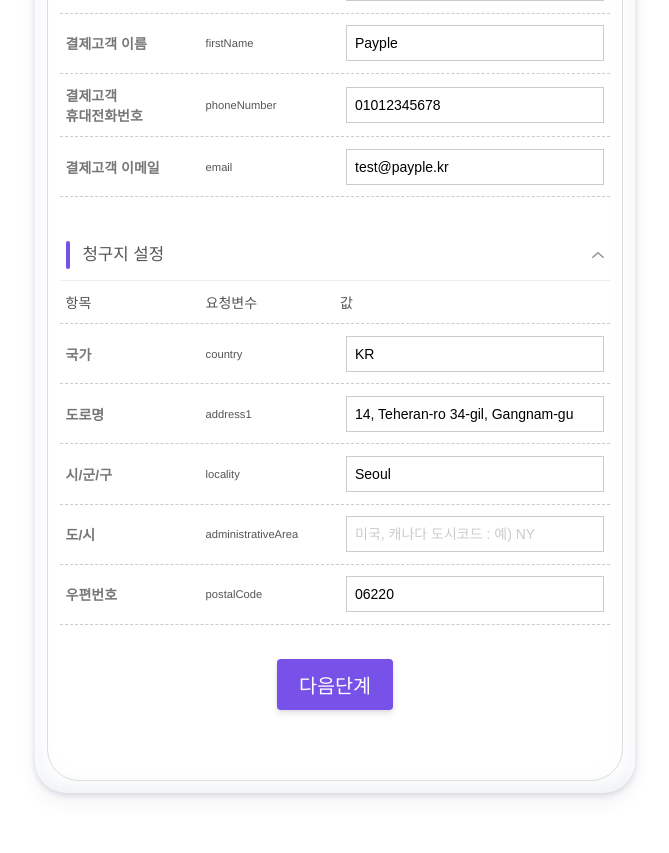
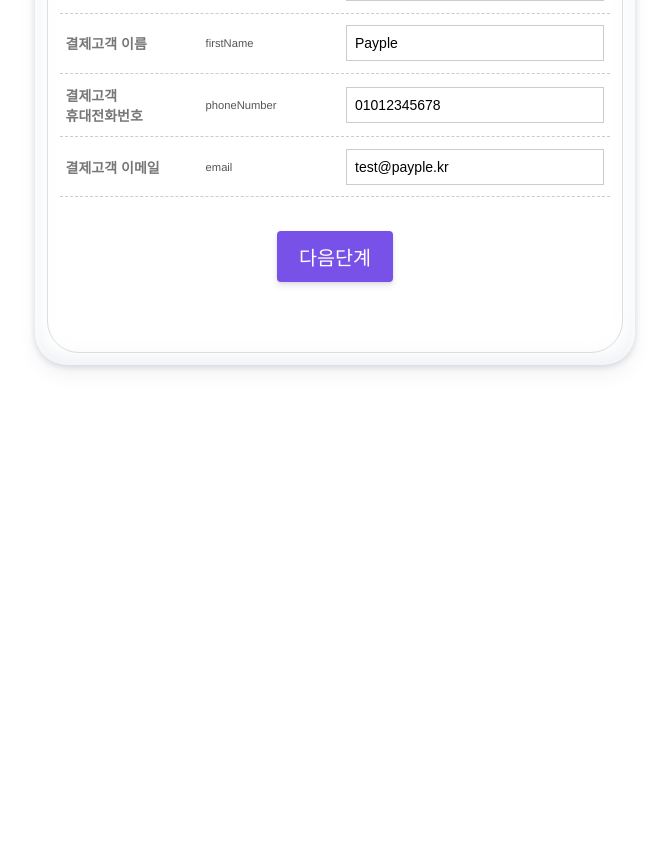
Before and after one commit to PAYPLECORP/global_sample_python, a Django app: page / in a window 1280 px wide. Shown: the part 811-1664 px from the top of the page, without its empty margins (305-974 px from the left). After the commit the page ends 1182 px from the top, so only its background shows below. Run offline with Django 3.2, Linux system fonts and the light colour scheme.

Commit message:
페이플 해외결제 스트립트 버전 변경(v.1.0.1) 및 청구지 주소 제거

```diff
--- a/global_sample_python/views.py
+++ b/global_sample_python/views.py
@@ -17,10 +17,6 @@ def order(request):
         'totalAmount': '1.00',
         'firstName': 'Payple',
         'lastName': 'Inc',
-        'country': 'KR',
-        'address1': '14, Teheran-ro 34-gil, Gangnam-gu',
-        'locality': 'Seoul',
-        'postalCode': '06220',
         'currency': 'USD',
         'email': 'test@payple.kr',
         'phoneNumber': '01012345678',
@@ -64,11 +60,6 @@ def order_result(request):
             'currency': request.POST.get('currency'),  # 통화
             'firstName': request.POST.get('firstName'),  # 카드소유주 이름
             'lastName': request.POST.get('lastName'),  # 카드소유주 성
-            'address1': request.POST.get('address1'),  # 도로명
-            'locality': request.POST.get('locality'),  # 시/구/군
-            'administrativeArea': request.POST.get('administrativeArea'),  # 국가
-            'postalCode': request.POST.get('postalCode'),  # 도/시 (국가가 미국(US), 혹은 캐나다(CA)인 경우에는 선택한 도/시 코드가 반환됩니다.)
-            'country': request.POST.get('country'),  # 우편번호
             'email': request.POST.get('email'),  # 이메일 주소
             'phoneNumber': request.POST.get('phoneNumber'),  # 휴대전화 번호
             'billing_key': request.POST.get('billing_key'),  # 빌링키 (카드정보를 암호화 한 키 값)
@@ -113,11 +104,6 @@ def payBillkey(request):
             'currency': pay_req_data.get('currency'),  # [필수] 통화
             'firstName': pay_req_data.get('firstName'),  # [선택] 카드소유주 이름 (보내지 않을 경우, 최초 결제시 입력한 카드소유주 이름으로 결제요청이 됩니다.)
             'lastName': pay_req_data.get('lastName'),  # [선택] 카드소유주 성 (보내지 않을 경우, 최초 결제시 입력한 카드소유주 성으로 결제요청이 됩니다.)
-            'country': pay_req_data.get('country'),  # [선택] 국가 (보내지 않을 경우, 최초 결제시 입력한 국가로 결제요청이 됩니다.)
-            'administrativeArea': pay_req_data.get('administrativeArea'),   # [선택] 도/시 (보내지 않을 경우, 최초 결제시 입력한 도/시로 결제요청이 됩니다.)
-            'locality': pay_req_data.get('locality'),  # [선택] 시/구/군 (보내지 않을 경우, 최초 결제시 입력한 시/구/군으로 결제요청이 됩니다.)
-            'address1': pay_req_data.get('address1'),  # [선택] 도로명  (보내지 않을 경우, 최초 결제시 입력한 도로명으로 결제요청이 됩니다.)
-            'postalCode': pay_req_data.get('postalCode'),  # [선택] 우편번호  (보내지 않을 경우, 최초 결제시 입력한 우편번호로 결제요청이 됩니다.)
             'email': pay_req_data.get('email'),  # [선택] 이메일 주소  (보내지 않을 경우, 최초 결제시 입력한 이메일 주소로 결제요청이 됩니다.)
             'phoneNumber': pay_req_data.get('phoneNumber'),  # [선택] 휴대전화 번호  (보내지 않을 경우, 최초 결제시 입력한 휴대전화 번호로 결제요청이 됩니다.)
             'resultUrl': pay_req_data.get('resultUrl')  # [선택] 해당 파라미터(resultUrl)는 별도의 기능은 하지 않으나, 파트너사에서 빌링키 결제 성공시 리다이렉트 하는 등 활용할 수 있는 파라미터입니다.
--- a/templates/order.html
+++ b/templates/order.html
@@ -166,66 +166,6 @@
                     </div>
                 </div>
             </div>
-            <!-- 청구지 관련 파라미터 -->
-            <div class="tit--by-page">
-                <h3 class="tit_component">청구지 설정</h3>
-                <div class="icon">
-                    <img src="/static/images/icon--arrow-up.svg" alt="" class="res"/>
-                </div>
-            </div>
-            <div class="ctn--by-page">
-                <div class="form_box has_border w240 form-box-index">
-                    <div class="tit__form_box">항목</div>
-                    <div class="tit__form_box">요청변수</div>
-                    <div class="ctn__form_box fsz_10">값</div>
-                </div>
-                <div class="form_box has_border w240">
-                    <div class="tit__form_box fcl_txt fw_bd">국가</div>
-                    <div class="tit__form_box fsz_08">country</div>
-                    <div class="ctn__form_box">
-                        <div class="input">
-                            <input class="ipt" type="text" name="country" value="{{country}}"/>
-                        </div>
-                    </div>
-                </div>
-                <div class="form_box has_border w240">
-                    <div class="tit__form_box fcl_txt fw_bd">도로명</div>
-                    <div class="tit__form_box fsz_08">address1</div>
-                    <div class="ctn__form_box">
-                        <div class="input">
-                            <input class="ipt" type="text" name="address1" value="{{address1}}"/>
-                        </div>
-                    </div>
-                </div>
-                <div class="form_box has_border w240">
-                    <div class="tit__form_box fcl_txt fw_bd">시/군/구</div>
-                    <div class="tit__form_box fsz_08">locality</div>
-                    <div class="ctn__form_box">
-                        <div class="input">
-                            <input class="ipt" type="text" name="locality" value="{{locality}}"/>
-                        </div>
-                    </div>
-                </div>
-                <div class="form_box has_border w240">
-                    <div class="tit__form_box fcl_txt fw_bd">도/시</div>
-                    <div class="tit__form_box fsz_08">administrativeArea</div>
-                    <div class="ctn__form_box">
-                        <div class="input">
-                            <input class="ipt" type="text" name="administrativeArea" value=""
-                                   placeholder="미국, 캐나다 도시코드 : 예) NY"/>
-                        </div>
-                    </div>
-                </div>
-                <div class="form_box has_border w240">
-                    <div class="tit__form_box fcl_txt fw_bd">우편번호</div>
-                    <div class="tit__form_box fsz_08">postalCode</div>
-                    <div class="ctn__form_box">
-                        <div class="input">
-                            <input class="ipt" type="text" name="postalCode" value="{{postalCode}}"/>
-                        </div>
-                    </div>
-                </div>
-            </div>
             <div class="btn_box has_space align_center">
                 <button class="btn cl_main btn_rounded btn_md" type="button" id="orderSubmit">다음단계</button>
             </div>
```
Also changed, not shown: templates/order_billingKey.html (+0 -10 lines), templates/order_confirm.html (+2 -7 lines), templates/order_result.html (+0 -20 lines).
